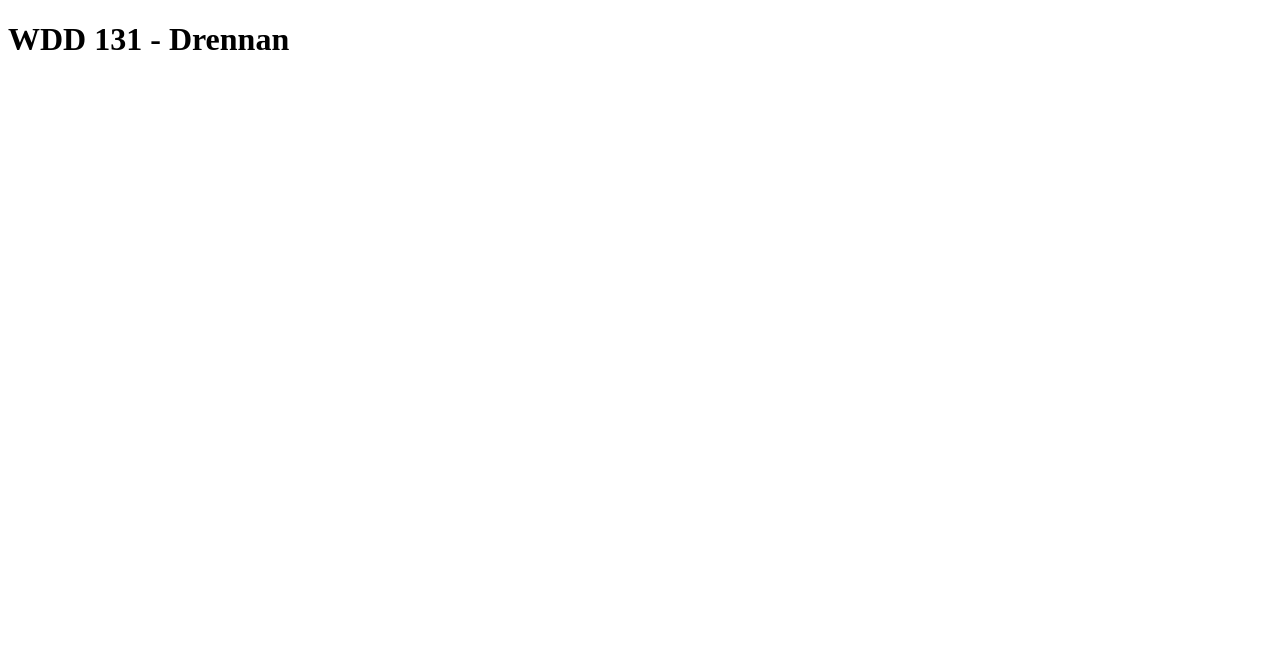
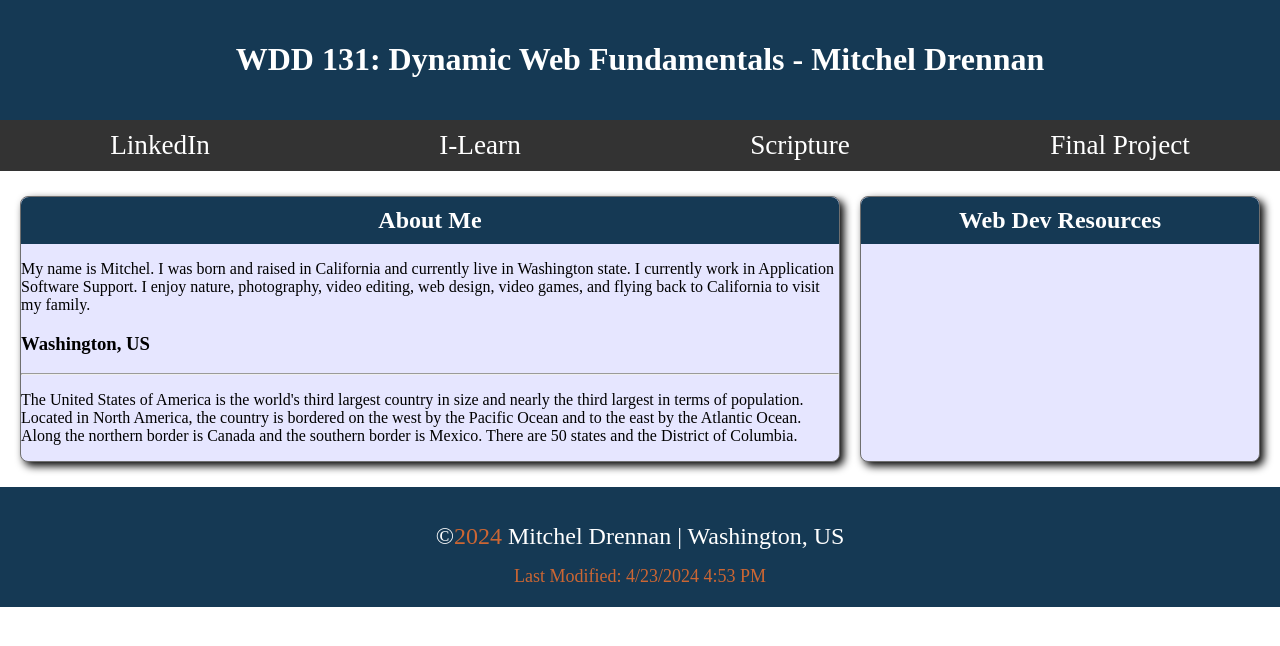
Before and after one commit to mdrennan91/wdd131, a plain HTML site: page index.html in a window 1280 px wide. Drawn offline with Linux system fonts and the light colour scheme.

Commit message:
Course homepage v1

```diff
--- a/index.html
+++ b/index.html
@@ -3,9 +3,43 @@
 <head>
     <meta charset="UTF-8">
     <meta name="viewport" content="width=device-width, initial-scale=1.0">
-    <title>Document</title>
+    <title>WDD 131 - Dynamic Web Fundamentals - Mitchel Drennan</title>
+    <meta name="author" content="Mitchel Drennan">
+    <meta name="description" content="WDD 131 - Dynamic Web Fundamentals - Mitchel Drennan. This portal serves as a central hub for accessing course assignments and activities.">
+    <link rel="stylesheet" href="styles/base.css">
 </head>
 <body>
-    <h1>WDD 131 - Drennan</h1>
+    <header>
+        <h1>WDD 131: Dynamic Web Fundamentals - Mitchel Drennan</h1>
+    </header>
+    <nav>
+        <div class="navbar">
+            <a href="https://www.linkedin.com/in/mdrennan-896178256/" target="_blank">LinkedIn</a>
+            <a href="https://byui.instructure.com/" target="_blank">I-Learn</a>
+            <a href="https://www.churchofjesuschrist.org/study/scriptures/nt/matt/5?lang=eng&id=p44#p44" target="_blank">Scripture</a>
+            <a href="#" target="_blank">Final Project</a>
+        </div>
+    </nav>
+    <main>
+        <section class="card1">
+            <h2>About Me</h2>
+            <p>My name is Mitchel. I was born and raised in California and currently live in Washington state. I currently work in Application Software Support.
+                I enjoy nature, photography, video editing, web design, video games, and flying back to California to visit my family.
+            </p>
+            <h3>Washington, US</h3>
+            <hr>
+            <p>The United States of America is the world's third largest country in size and nearly the third largest in terms of population.
+                Located in North America, the country is bordered on the west by the Pacific Ocean and to the east by the Atlantic Ocean.
+                Along the northern border is Canada and the southern border is Mexico. There are 50 states and the District of Columbia.</p>
+        </section>
+        <section class="card2">
+            <h2>Web Dev Resources</h2>
+        </section>
+    </main>
+    <footer>
+        <p><span id="copyright">&copy;<span id="currentYear"></span>&nbsp;Mitchel Drennan | Washington, US</span></p>
+        <p id="lastModified"></p>
+    </footer>
+    <script src="scripts/getdates.js"></script>
 </body>
 </html>
--- /dev/null
+++ b/scripts/getdates.js
@@ -0,0 +1,25 @@
+function formatDateTime(dateTimeString) {
+    const date = new Date(dateTimeString);
+    let hours = date.getHours();
+    let minutes = date.getMinutes();
+    const ampm = hours >= 12 ? 'PM' : 'AM';
+
+    hours = hours % 12;
+    hours = hours ? hours : 12;
+    minutes = minutes < 10 ? '0' + minutes : minutes;
+
+    const formattedTime = hours + ':' + minutes + ' ' + ampm;
+    const formattedDate = date.toLocaleDateString();
+
+    return formattedDate + ' ' + formattedTime;
+}
+
+function updateFooter() {
+    const currentYear = new Date().getFullYear();
+    document.getElementById('currentYear').textContent = currentYear;
+
+    const lastModifiedFormatted = formatDateTime(document.lastModified);
+    document.getElementById('lastModified').textContent = `Last Modified: ${lastModifiedFormatted}`;
+}
+
+window.onload = updateFooter;
--- /dev/null
+++ b/styles/base.css
@@ -0,0 +1,113 @@
+body,
+html {
+    height: 100%;
+    margin: 0;
+    padding: 0;
+}
+
+header {
+    background-color: #153954;
+    color: white;
+    text-align: center;
+    padding: 20px 0;
+    grid-column: 2;
+    display: flex;
+    align-items: center;
+    justify-content: center;
+}
+
+nav {
+    margin: 0;
+    padding: 0;
+}
+
+.navbar {
+    width: 100%;
+    background-color: #333333;
+    overflow: auto;
+}
+
+.navbar a {
+    float: left;
+    padding: 10px;
+    color: white;
+    text-decoration: none;
+    font-size: 1.7em;
+    width: 25%;
+    text-align: center;
+    box-sizing: border-box;
+}
+
+.navbar a:hover {
+    background-color: #2c2c2c;
+}
+
+main {
+    display: grid;
+    grid-template-columns: 1fr 1fr 1fr;
+    grid-gap: 20px;
+    background-color: #fff;
+    padding: 20px;
+    margin-top: 5px;
+    margin-bottom: 5px;
+}
+
+.card1 {
+    grid-column: 1 / 3;
+}
+
+.card2 {
+    grid-column: 3 / 4;
+}
+
+.card1,
+.card2 {
+    background-color: #e6e6ff;
+    border-radius: 8px;
+    border: 1px solid #6f6f6f;
+    box-shadow: 4px 4px 8px 0;
+}
+
+.card1 h2,
+.card2 h2 {
+    background-color: #153954;
+    color: white;
+    padding: 10px;
+    margin-top: 0;
+    margin-bottom: 10px;
+    box-sizing: border-box;
+    border-radius: 8px 8px 0 0;
+    text-align: center;
+}
+
+
+footer {
+    background-color: #153954;
+    color: white;
+    text-align: center;
+    padding: 20px 0;
+}
+
+.footer-content {
+    display: flex;
+    justify-content: center;
+    align-items: center;
+}
+
+#copyright {
+    font-size: 24px;
+    color: white;
+    display: inline-flex;
+    align-items: center;
+}
+
+#currentYear {
+    color: #cc6633;
+}
+
+#lastModified {
+    color: #cc6633;
+    margin: 0;
+    font-size: 18px;
+    margin-top: 10px;
+}
```
